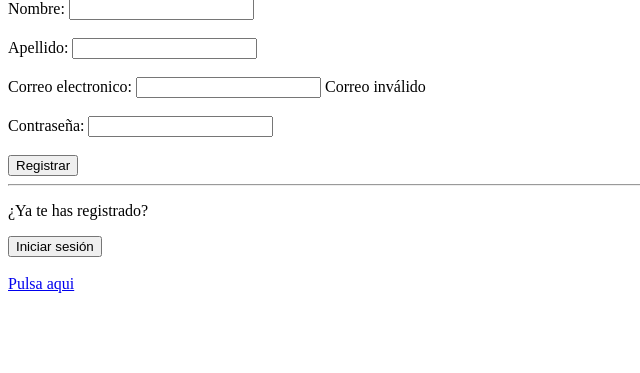
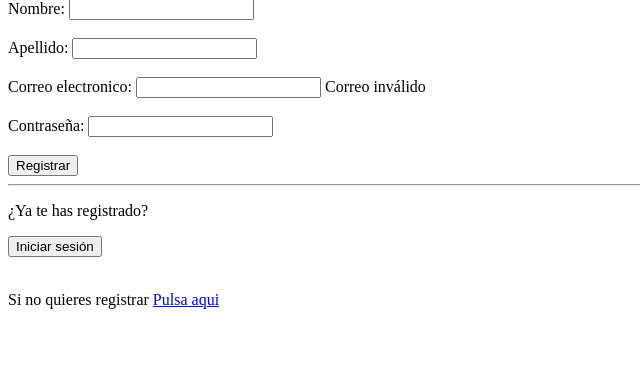
Before and after one commit to SherezadeLc/Tintero, a PHP site: page /registro.php in a window 1280 px wide. Shown: the part 81-454 px from the top of the page, without its empty margins (0-640 px from the left). Run offline with PHP 8.4, Linux system fonts and the light colour scheme.

Commit message:
registro con comentarios

```diff
--- a/registro.php
+++ b/registro.php
@@ -30,44 +30,47 @@ and open the template in the editor.
         <hr>
         <p>¿Ya te has registrado?</p>
         <a href="login.php"><button class="login-button">Iniciar sesión</button></a><br><br>
-        <a href="index.php">Pulsa aqui</a>
+        <p>Si no quieres registrar <a href="index.php">Pulsa aqui</a></p>
+
 
 
         <?php
         //obtener la fecha actual
         $fecha_actual = date("Y-m-d");
 
-        $conexion =mysqli_connect("localhost", "root", "", "tintero") or die("No se puede conectar con el servidor o seleccionar la base de datos");
+        //aqui hacemos la conexion a la base de datos
+        $conexion = mysqli_connect("localhost", "root", "", "tintero") or die("No se puede conectar con el servidor o seleccionar la base de datos");
 
+        //aqui comprobamos si se ha pulsado a enviar
         if ($_SERVER['REQUEST_METHOD'] === 'POST' && isset($_POST['enviar'])) {
-            $nombre =$_POST['nombre'];
-            $apellido=$_POST['apellido'];
-            $email=$_POST['email'];
-            $contrasena=$_POST['contrasena'];
+            $nombre = $_POST['nombre'];
+            $apellido = $_POST['apellido'];
+            $email = $_POST['email'];
+            $contrasena = $_POST['contrasena'];
 
-            //aqui pasa un filtro si el correo es como tiene que ser si no es con las caracteristicas que se necesitan le sale un mensaje en rojo
-            if(!filter_var($email, FILTER_VALIDATE_EMAIL)){
+            //aqui pasa un filtro para saber si tiene las caracteristicas que se necesitan del correo
+            if (!filter_var($email, FILTER_VALIDATE_EMAIL)) {
+
                 echo "<p style='color:red;'>Correo inválido</p>";
-            }else{
-                $sql= "INSERT INTO usuario( Nombre, Apellido, Correo_Electronico, Contrasena,Fecha_Registro) VALUES ('$nombre','$apellido','$email','$contrasena',' $fecha_actual' )";
-                if(mysqli_query($conexion,$sql)){
-                     echo "<p style='color:green;'>Usuario registrado con éxito</p>";
-                }else{
+            } else {
+                //aqui insertamos el usuario en la base de datos
+                $sql = "INSERT INTO usuario( Nombre, Apellido, Correo_Electronico, Contrasena,Fecha_Registro) VALUES ('$nombre','$apellido','$email','$contrasena',' $fecha_actual')";
+                //aqui hacemos la conexion para introducirlo a la base de datos
+                if (mysqli_query($conexion, $sql)) {
+                    //si esta todo bien sale un mensaje en verde
+                    echo "<p style='color:green;'>Usuario registrado con éxito</p>";
+                } else {
+                    //si hay algun error sale un mensaje en rojo
                     echo "<p style='color:red;'>Error: " . mysqli_error($conn) . "</p>";
                 }
-
             }
-
-
-
-
         }
 
 
 
 
-
-
+        // Cerrar la conexión
+        mysqli_close($conexion);
         ?>
     </body>
 </html>
```
